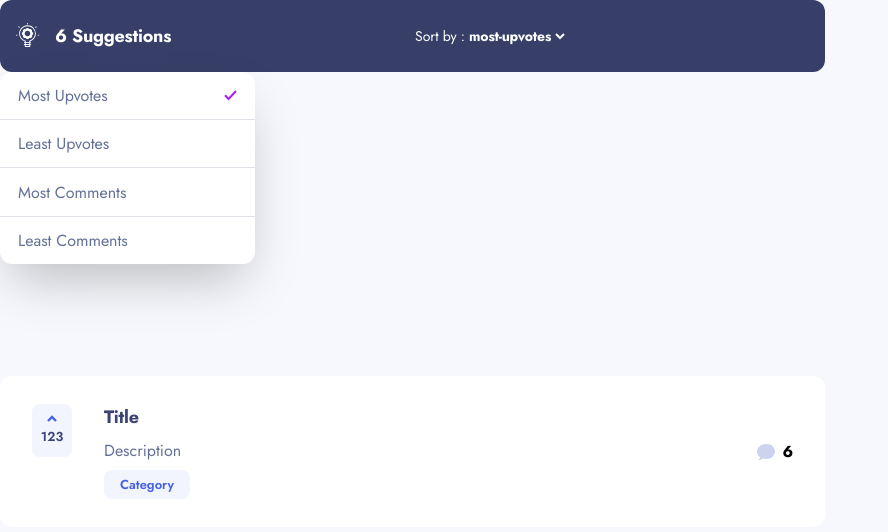
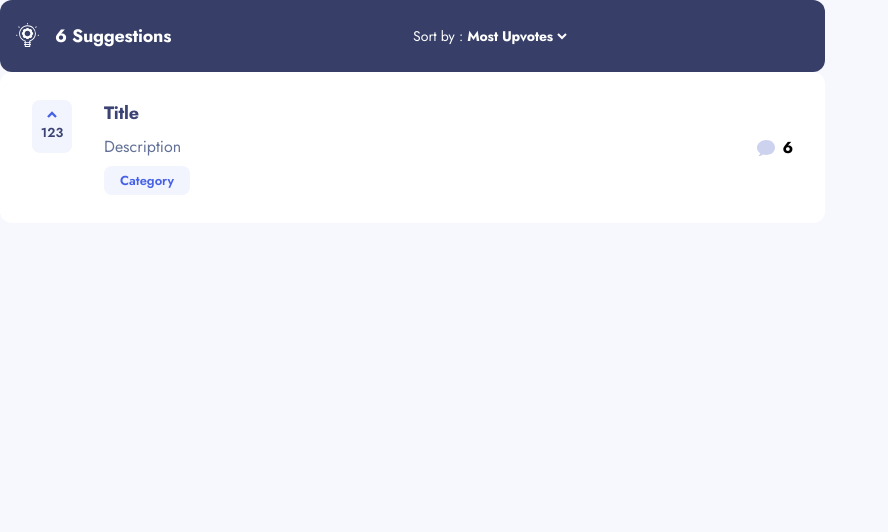
Before and after one commit to FlorianGmz/Frontend-Mentor-Challenges, a React (Vite) app in the folder product-feedback/: page / in a window 1280 px wide. Shown: the top 532 px of the page, without its empty margins (0-888 px from the left). Built offline with nearby package versions, Linux system fonts and the light colour scheme.

Commit message:
SuggestionsBar in progress-DropDownMenu complete

```diff
--- a/product-feedback/src/App.tsx
+++ b/product-feedback/src/App.tsx
@@ -1,12 +1,10 @@
 import Feedback from "./components/Feedback/Feedback";
-import DropdownMenu from "./components/SuggestionsBar/DropdownMenu";
 import SuggestionsBar from "./components/SuggestionsBar/SuggestionsBar";
 
 function App() {
   return (
     <>
       <SuggestionsBar />
-      <DropdownMenu />
       <Feedback />
     </>
   );
--- a/product-feedback/src/components/SuggestionsBar/DropdownMenu.tsx
+++ b/product-feedback/src/components/SuggestionsBar/DropdownMenu.tsx
@@ -1,37 +1,46 @@
-import { useState } from "react";
+import React from "react";
 import CheckIcon from "./CheckIcon";
 
-const DropdownMenu = () => {
-  const [selectedOption, setSelectedOption] = useState("most-upvotes");
-  console.log(selectedOption);
+interface DropDownMenuProps {
+  selectedOption: { label: string; value: string };
+  setSelectedOption: React.Dispatch<
+    React.SetStateAction<{
+      label: string;
+      value: string;
+    }>
+  >;
+}
+
+const DropdownMenu: React.FC<DropDownMenuProps> = ({
+  selectedOption,
+  setSelectedOption,
+}) => {
   const options = [
-    "most-upvotes",
-    "least-upvotes",
-    "most-comments",
-    "least-comments",
+    { label: "Most Upvotes", value: "most-upvotes" },
+    { label: "Least Upvotes", value: "least-upvotes" },
+    { label: "Most Comments", value: "most-comments" },
+    { label: "Least Comments", value: "least-comments" },
   ];
-  const handleOptionClick = (value: string) => {
-    setSelectedOption(value);
+
+  const handleOptionClick = (label: string, value: string) => {
+    setSelectedOption({ label, value });
   };
+
   return (
-    <div className="relative z-10 mb-28 flex h-[192px] w-[255px] cursor-pointer flex-col justify-between rounded-xl bg-bt-white_def py-[12px] text-body-1 text-feedback-description shadow-2xl">
+    <div className="absolute top-24 z-10 mb-28 flex h-[192px] w-[255px] cursor-pointer flex-col justify-between rounded-xl bg-bt-white_def py-[12px] text-body-1 text-feedback-description shadow-2xl">
       {options.map((option, index) => (
-        <>
+        <React.Fragment key={option.value}>
           <div
             className="flex cursor-pointer items-center justify-between px-[18px]"
-            onClick={() => handleOptionClick(option)}
+            onClick={() => handleOptionClick(option.label, option.value)}
           >
-            <p data-value={option}>
-              {option
-                .replace(/-/g, " ")
-                .replace(/\b\w/g, (char) => char.toUpperCase())}
-            </p>
-            {selectedOption === option && <CheckIcon />}
+            <p data-value={option.value}>{option.label}</p>
+            {selectedOption.value === option.value && <CheckIcon />}
           </div>
           {index !== options.length - 1 && (
             <span className="h-[1px] w-full bg-bt-dark-blue_back bg-opacity-15" />
           )}
-        </>
+        </React.Fragment>
       ))}
     </div>
   );
--- a/product-feedback/src/components/SuggestionsBar/SortingElement.tsx
+++ b/product-feedback/src/components/SuggestionsBar/SortingElement.tsx
@@ -4,24 +4,31 @@ import DropdownMenu from "./DropdownMenu";
 import ArrowIconUp from "./ArrowIconUp";
 
 const SortingElement = () => {
-  const [selectedOption, setSelectedOption] = useState("most-upvotes");
-  const [toggleOptions, setToggleOptions] = useState(false);
-  const handleChange = (e: React.ChangeEvent<HTMLSelectElement>) => {
-    setSelectedOption(e.target.value);
-  };
+  const [selectedOption, setSelectedOption] = useState({
+    label: "Most Upvotes",
+    value: "most-upvotes",
+  });
+  console.log(selectedOption);
+  const [toggleDropDownMenu, setToggleDropDownMenu] = useState(false);
+
   return (
     <div
-      onClick={() => setToggleOptions(!toggleOptions)}
+      onClick={() => setToggleDropDownMenu(!toggleDropDownMenu)}
       className="group flex cursor-pointer items-center gap-1"
     >
-      <span className="group-focus-within:text-el-sort_active text-[14px] text-bt-white_def">
+      <span className="text-[14px] text-bt-white_def group-focus-within:text-el-sort_active">
         Sort by :
       </span>
-      <p className="group-focus-within:text-el-sort_active bg-bt-dark-blue_back text-h4 text-bt-white_def focus:outline-none">
-        {selectedOption}
+      <p className="bg-bt-dark-blue_back text-h4 text-bt-white_def focus:outline-none group-focus-within:text-el-sort_active">
+        {selectedOption.label}
       </p>
-      {toggleOptions ? <ArrowIconUp /> : <ArrowIconDown />}
-      {toggleOptions && <DropdownMenu />}
+      {toggleDropDownMenu ? <ArrowIconUp /> : <ArrowIconDown />}
+      {toggleDropDownMenu && (
+        <DropdownMenu
+          selectedOption={selectedOption}
+          setSelectedOption={setSelectedOption}
+        />
+      )}
     </div>
   );
 };
```
